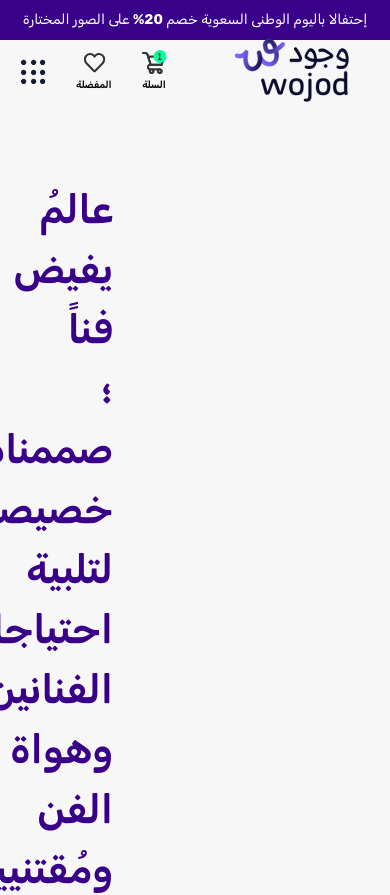
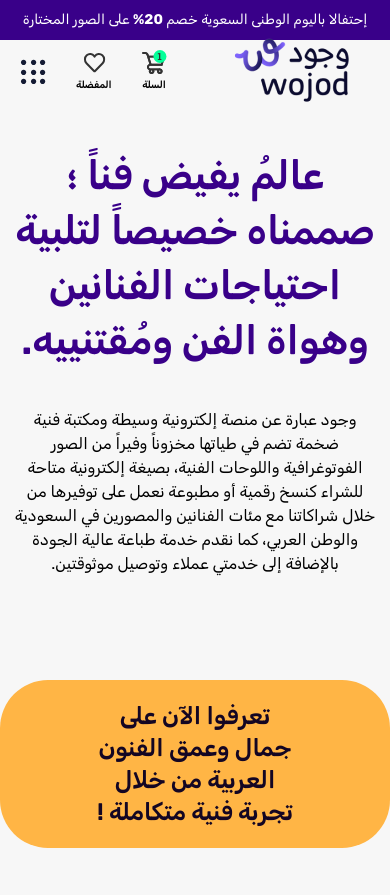
Before and after one commit to abdelrahman-Ebrahim/wojood, a Next.js app: page /ar/about in a window 390 px wide. Shown: the top 895 px of the page. Built offline with nearby package versions, Linux system fonts and the light colour scheme.

Commit message:
resp about header

```diff
--- a/app/[locale]/about/page.tsx
+++ b/app/[locale]/about/page.tsx
@@ -6,7 +6,7 @@ import React from "react";
 
 const AboutPage = () => {
   return (
-    <div className="pt-[77px] px-[150px] overflow-hidden bg-[#F7F7F7]">
+    <div className="pt-[45px] md:pt-[77px] lg:px-[50px] xl:px-[150px] overflow-hidden bg-[#F7F7F7]">
       <AboutHeader />
       <AboutBanner />
       <WhyUs />
--- a/app/components/AboutComponents/AboutHeader.tsx
+++ b/app/components/AboutComponents/AboutHeader.tsx
@@ -4,11 +4,11 @@ import React from "react";
 const AboutHeader = () => {
   const t = useTranslations("AboutHeader");
   return (
-    <section className="px-[127px] text-center">
-      <h1 className="font-semibold text-[40px] text-[#390089]">
+    <section className="px-[10px] md:px-[10px] lg:px-0 xl:px-[127px] text-center">
+      <h1 className="font-semibold text-[40px] text-[#390089] leading-snug">
         {t("header")}
       </h1>
-      <p className="mt-10 text-xl">{t("description")}</p>
+      <p className="mt-10 text-base lg:text-xl">{t("description")}</p>
     </section>
   );
 };
```
